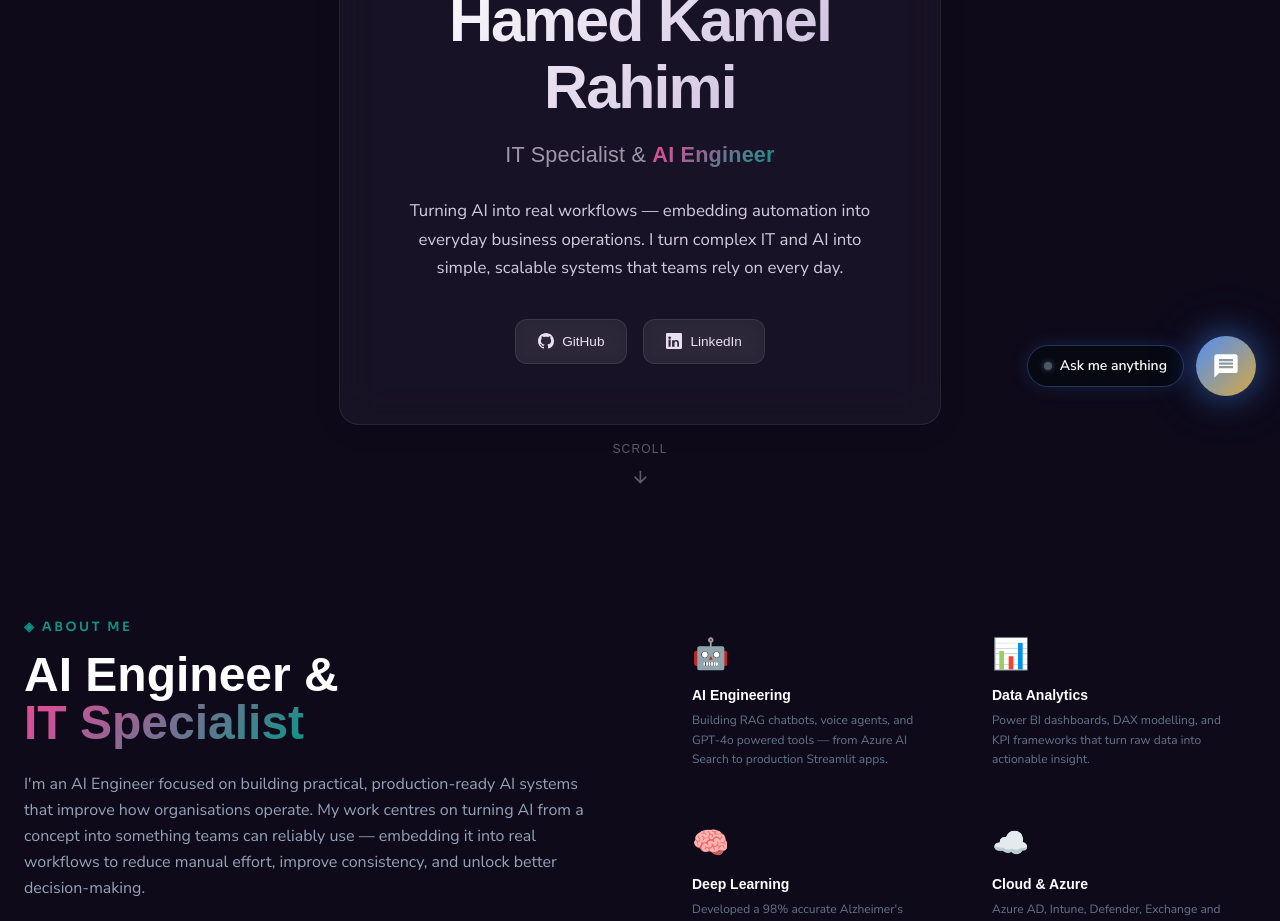
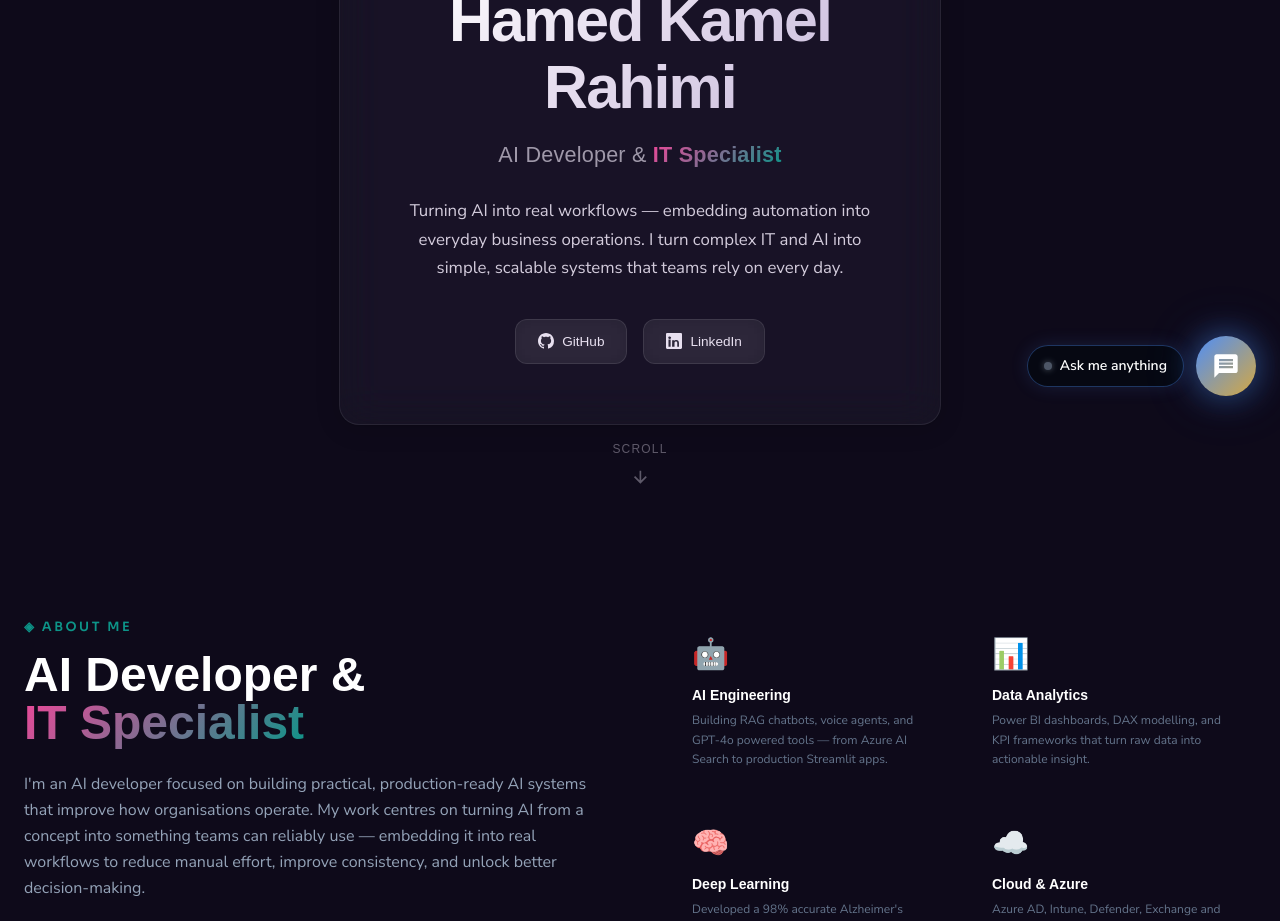
Before and after one commit to hamed-kamelr/hamed-kamelr.github.io, a Next.js app: page / in a window 1280 px wide. Shown: the part 380-1301 px from the top of the page. Built offline with nearby package versions, Linux system fonts and the light colour scheme.

Commit message:
update title and bio to AI Developer & IT Specialist

```diff
--- a/app/components/About.tsx
+++ b/app/components/About.tsx
@@ -59,12 +59,12 @@ export default function About() {
             <span>◈</span> About Me
           </div>
           <h2 className="reveal font-heading font-bold text-4xl sm:text-5xl text-white mb-6 leading-tight">
-            AI Engineer &amp;
+            AI Developer &amp;
             <br />
             <span className="gradient-text">IT Specialist</span>
           </h2>
           <p className="reveal text-slate-400 leading-relaxed mb-5 text-base">
-            I'm an AI Engineer focused on building practical, production-ready AI systems that improve how organisations operate. My work centres on turning AI from a concept into something teams can reliably use — embedding it into real workflows to reduce manual effort, improve consistency, and unlock better decision-making.
+            I'm an AI developer focused on building practical, production-ready AI systems that improve how organisations operate. My work centres on turning AI from a concept into something teams can reliably use — embedding it into real workflows to reduce manual effort, improve consistency, and unlock better decision-making.
           </p>
           <p className="reveal text-slate-400 leading-relaxed mb-5 text-base">
             I design and deliver end-to-end AI solutions, including{' '}
--- a/app/components/Hero.tsx
+++ b/app/components/Hero.tsx
@@ -64,7 +64,7 @@ export default function Hero() {
               letterSpacing: '0.01em',
             }}
           >
-            IT Specialist &amp; <em className="not-italic font-semibold gradient-text">AI Engineer</em>
+            AI Developer &amp; <em className="not-italic font-semibold gradient-text">IT Specialist</em>
           </p>
 
           {/* Tagline */}
--- a/app/layout.tsx
+++ b/app/layout.tsx
@@ -2,7 +2,7 @@ import type { Metadata } from 'next'
 import './globals.css'
 
 export const metadata: Metadata = {
-  title: 'Hamed Kamel Rahimi | IT Specialist & AI Engineer',
+  title: 'Hamed Kamel Rahimi | AI Developer & IT Specialist',
   description:
     'Portfolio of Hamed Kamel Rahimi — IT Support Analyst at the Queensland Government, AI & Automation Engineer, and Data Science professional based in Greater Brisbane, QLD. Specialising in Azure, LLMs, RAG, deep learning, and Power BI.',
   keywords: [
@@ -21,7 +21,7 @@ export const metadata: Metadata = {
   ],
   authors: [{ name: 'Hamed Kamel Rahimi' }],
   openGraph: {
-    title: 'Hamed Kamel Rahimi | IT Specialist & AI Engineer',
+    title: 'Hamed Kamel Rahimi | AI Developer & IT Specialist',
     description:
       'IT Support Analyst (Queensland Government) and AI Engineer based in Brisbane, QLD. Expert in Azure, Power BI, LLMs, RAG, and enterprise IT.',
     type: 'website',
--- a/next.config.js
+++ b/next.config.js
@@ -2,5 +2,6 @@
 const nextConfig = {
   output: 'export',
   images: { unoptimized: true },
+  experimental: { cpus: 1 },
 }
 module.exports = nextConfig
```
